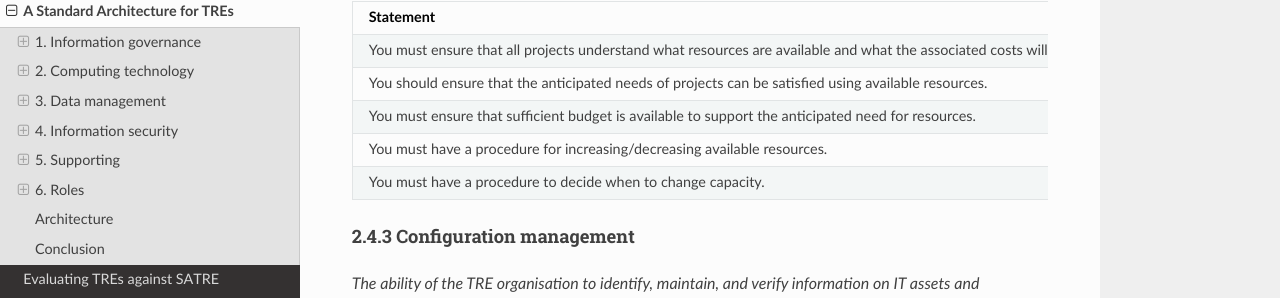
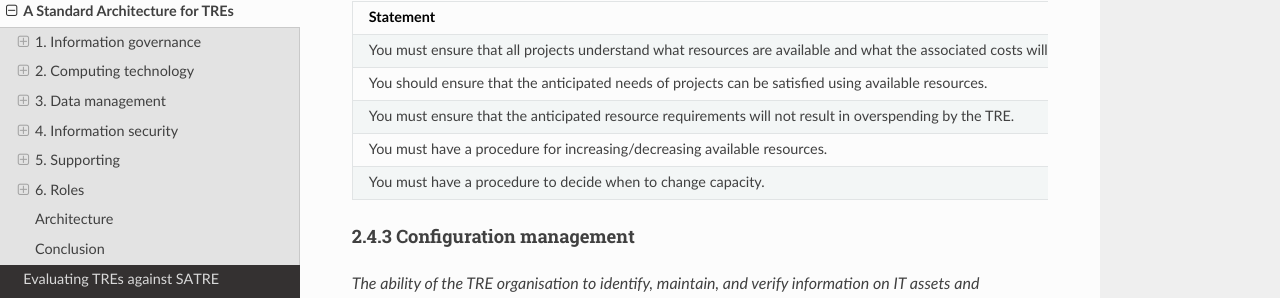
Before and after one commit to sa-tre/satre-specification, a Sphinx documentation site: the page built from docs/source/standard.md, in a window 1280 px wide and 900 px high, scrolled down 5428 px. Shown: the part 151-449 px from the top of the window. Built offline with Sphinx 7.4.7 and the Read the Docs theme 2.0.0, drawn with Linux system fonts in a browser that asks for light colours.

Commit message:
:memo: Reworded budget item

```diff
--- a/docs/source/standard.md
+++ b/docs/source/standard.md
@@ -250,7 +250,7 @@ _The ability of the TRE organisation to ensure the right amount of resources are
 * - You should ensure that the anticipated needs of projects can be satisfied using available resources.
   - Note that this does not require you to accept requests for additional resources, but rather that promises made about resource availability before a project starts should be honoured wherever possible.
   - Recommended
-* - You must ensure that sufficient budget is available to support the anticipated need for resources.
+* - You must ensure that the anticipated resource requirements will not result in overspending by the TRE.
   - For cloud-based TREs this may involve budgeting and/or restricting resource consumption on a project-by-project basis.
     For on-premises TREs this may involve managing expectations to match the available resource.
   - Mandatory
```
